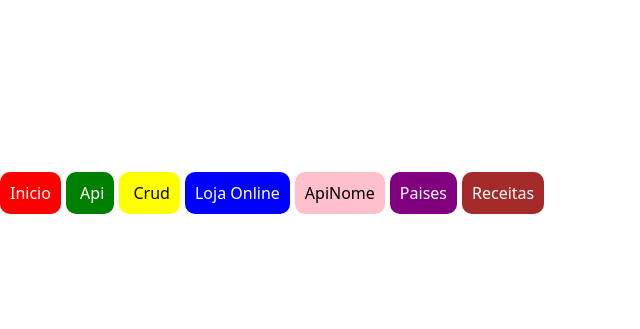
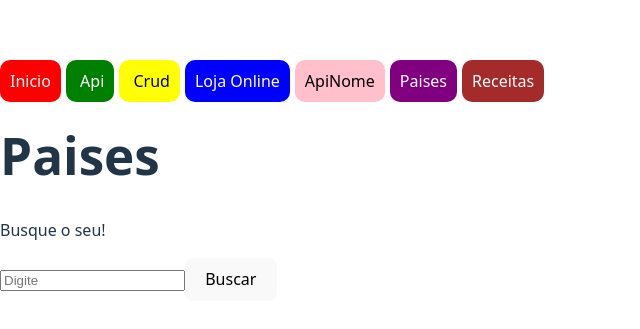
Before and after one commit to lucasriandev/Projects-React, a React (Vite) app in the folder Projects-React/meu-primeiro-projeto-react/: page /Api4 in a window 1280 px wide. Shown: the part 207-536 px from the top of the page, without its empty margins (0-640 px from the left). Built offline with nearby package versions, Linux system fonts and the light colour scheme; no server answers.

Commit message:
terceira api

```diff
--- a/Projects-React/meu-primeiro-projeto-react/src/Api4.jsx
+++ b/Projects-React/meu-primeiro-projeto-react/src/Api4.jsx
@@ -3,9 +3,11 @@ import { useState, useEffect } from "react";
 function Paises() {
   const [paises, setPaises] = useState([]);
   const [input, setInput] = useState("");
+  const [busca, setBusca] = useState("");
 
   useEffect(() => {
-    fetch("https://restcountries.com/v3.1/all?fields=name,flags,population")
+    if (busca === "") return;
+    fetch(`https://restcountries.com/v3.1/name/${busca}`)
       .then((res) => res.json())
       .then((dados) => {
         console.log(dados);
@@ -14,7 +16,30 @@ function Paises() {
       .catch((error) => {
         console.log(error);
       });
-  }, []);
+  }, [busca]);
+
+  return (
+    <div>
+      <h1>Paises</h1>
+      <p>Busque o seu!</p>
+      <input
+        type="text"
+        placeholder="Digite"
+        value={input}
+        onChange={(e) => setInput(e.target.value)}
+      />
+      <button onClick={() => setBusca(input)}>Buscar</button>
+      <ul>
+        {paises.map((item) => (
+          <li>
+            {item.name.common}
+            <br></br>
+            <img src={item.flags.png} alt="" />
+          </li>
+        ))}
+      </ul>
+    </div>
+  );
 }
 
 export default Paises;
```
